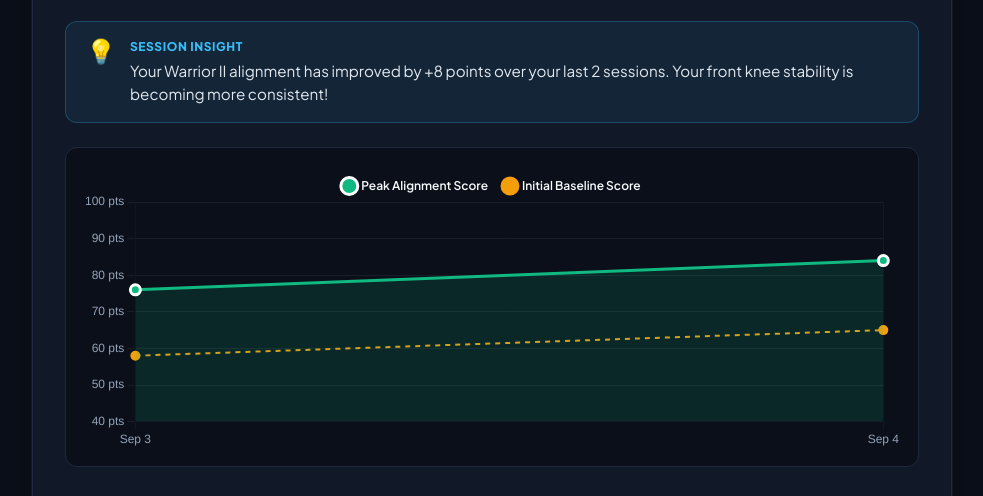
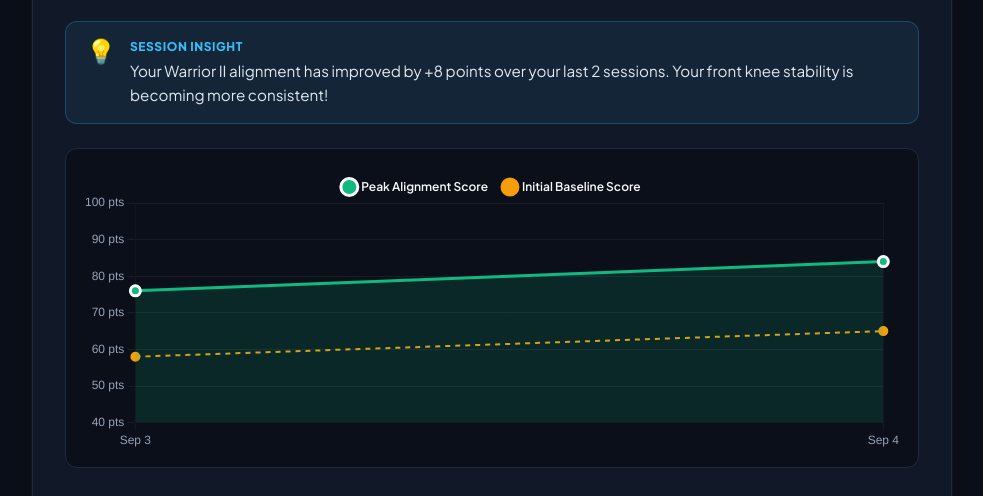
Before and after one commit to HRAGROUPS/Solo-Innovator, a plain HTML site: page index.html in a window 1280 px wide. Both pictures are taken after a click on the button "My Progress". Shown: the part 250-746 px from the top of the page, without its empty margins (148-1131 px from the left). Drawn offline with nearby package versions, Linux system fonts and the light colour scheme.

Commit message:
fix(ui): ensure dynamic insight text wraps gracefully on narrow viewports

```diff
--- a/style.css
+++ b/style.css
@@ -757,6 +757,8 @@
 .insight-body p {
   color: #e2e8f0;
   font-size: 0.95rem;
+  line-height: 1.6;
+  word-break: break-word;
 }
 
 .chart-wrapper {
```
